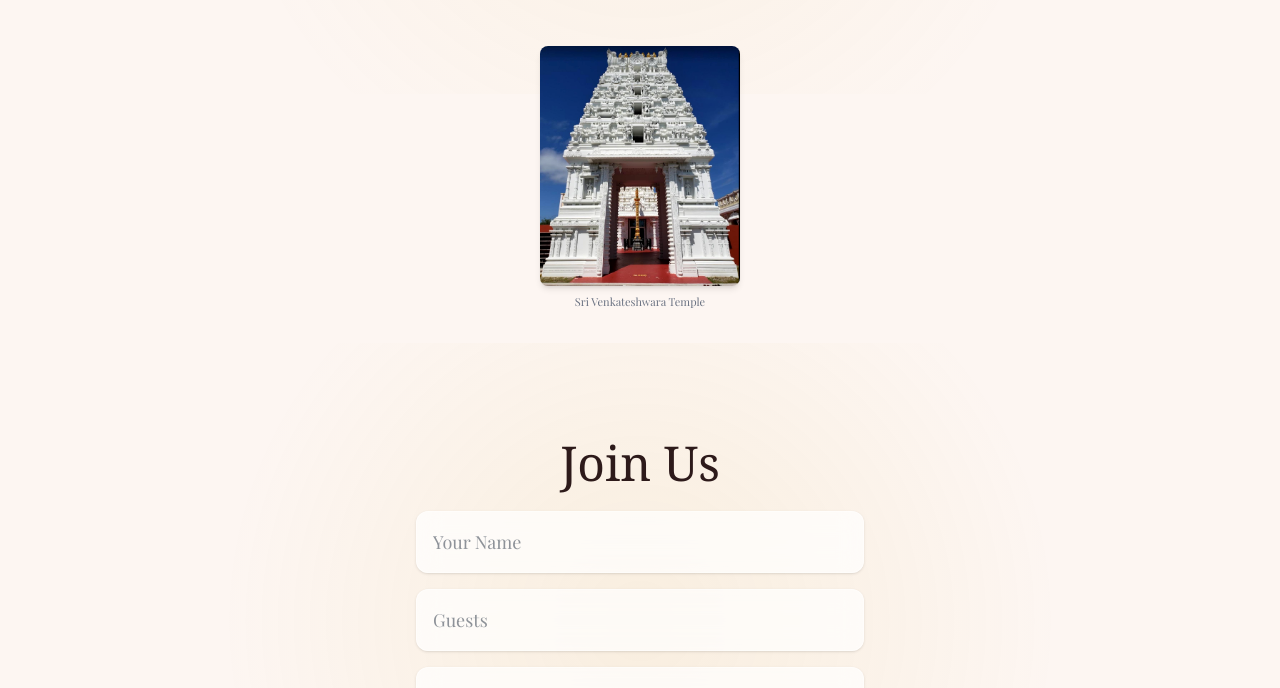
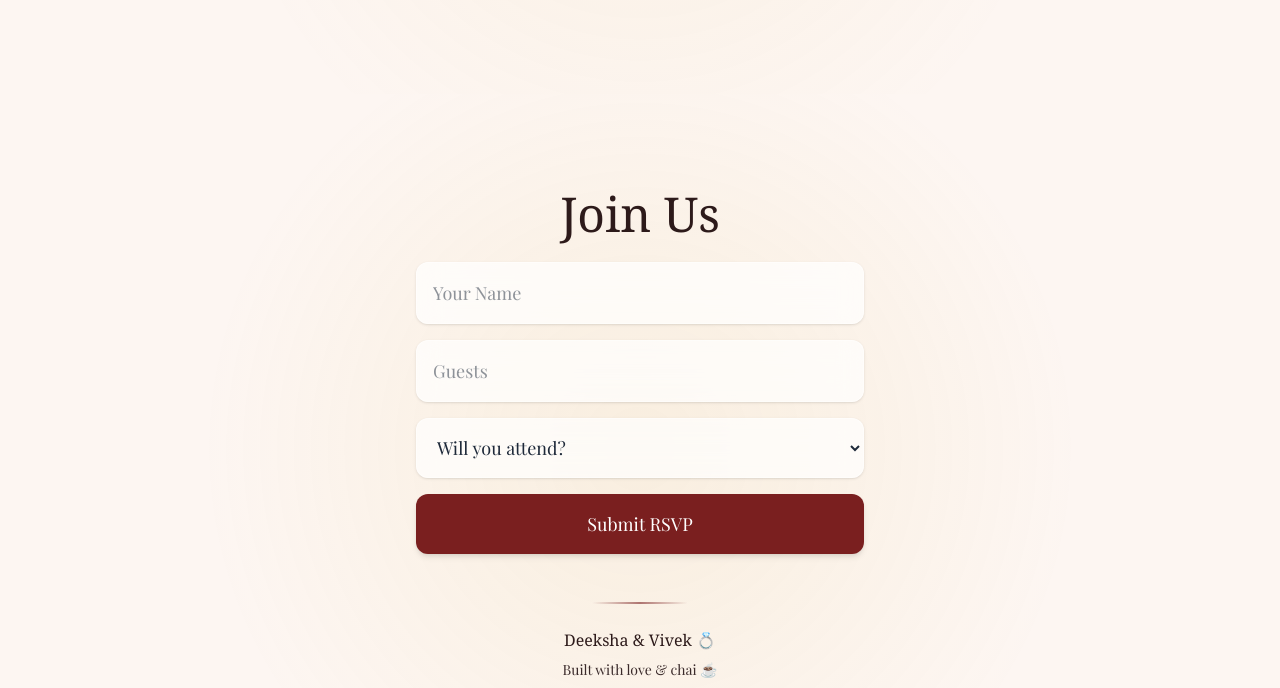
Before and after one commit to vivekyeletoth/deeksha-and-vivek-wedding, a Next.js app: page /celebration in a window 1280 px wide. Shown: the part 2102-2790 px from the top of the page. Built offline with nearby package versions, Linux system fonts and the light colour scheme; a web font is replaced by a local one.

Commit message:
fix full

```diff
--- a/app/celebration/page.tsx
+++ b/app/celebration/page.tsx
@@ -239,7 +239,7 @@ export default function Celebration() {
               Together with their families
             </p>
 
-            <h1 className="text-5xl md:text-6xl font-serif">
+            <h1 className="text-7xl md:text-8xl font-serif">
               Deeksha <br /> & <br /> Vivek
             </h1>
 
@@ -380,35 +380,11 @@ export default function Celebration() {
           </div>
         </section>
 
-        <section className="-mt-12 mb-8 flex justify-center relative z-20">
-          <div className="text-center">
-            <motion.img
-              src="/images/temple.jpg"
-              alt="Temple"
-              className="w-[200px] h-auto object-contain rounded-lg shadow-md mx-auto brightness-100 contrast-110 saturate-110"
-              initial={{ opacity: 0, y: 10 }}
-              whileInView={{ opacity: 1, y: 0 }}
-              transition={{ duration: 0.5 }}
-            />
-
-            <p className="mt-2 text-[11px] text-gray-500">
-              Sri Venkateshwara Temple
-            </p>
-          </div>
-        </section>
-
         <section
           id="rsvp"
           className="py-24 flex items-center justify-center text-center px-6 relative overflow-hidden isolate"
         >
           {/* Background (same as HOME) */}
-          <motion.div
-            style={{ y }}
-            className="fixed top-0 left-0 w-full h-screen pointer-events-none z-0"
-          >
-            <div className="hidden md:block w-full h-full bg-[url('/images/decor.png')] bg-no-repeat bg-cover bg-center opacity-40 saturate-75" />
-            <div className="block md:hidden w-full h-full bg-[url('/images/decor-mobile.png')] bg-no-repeat bg-cover bg-center opacity-40 saturate-75" />
-          </motion.div>
 
           {/* Subtle glow */}
           <div className="absolute inset-0 z-10 bg-[radial-gradient(circle_at_center,rgba(212,175,55,0.10),transparent_60%)]" />
@@ -459,26 +435,21 @@ export default function Celebration() {
                 Thank you! We can't wait to celebrate with you 💍
               </p>
             )}
+            {/* Divider */}
+            <div className="mt-12 w-24 h-[2px] bg-gradient-to-r from-transparent via-[#7a1f1f] to-transparent mx-auto opacity-60" />
+
+            {/* Footer-style ending */}
+            <div className="mt-6 space-y-2 text-center">
+              <p className="font-serif text-base text-[#2d1a1a]">
+                Deeksha & Vivek 💍
+              </p>
+              <p className="text-sm text-[#3a2a2a]">
+                Built with love & chai ☕
+              </p>
+              <p className="text-sm text-[#3a2a2a]">ಪ್ರೀತಿಯಿಂದ… ಎಂದೆಂದಿಗೂ ❤️</p>
+            </div>
           </div>
         </section>
-        {/* FOOTER */}
-        <footer className="relative py-20 text-center text-base text-[#2d1a1a] border-t border-[#e8d5c4] overflow-hidden">
-          {/* Background (same as sections but lighter) */}
-          <div className="absolute inset-0 z-0 opacity-40 saturate-75">
-            <div className="hidden md:block w-full h-full bg-[url('/images/decor.png')] bg-no-repeat bg-cover bg-center opacity-40 saturate-75" />
-            <div className="block md:hidden w-full h-full bg-[url('/images/decor-mobile.png')] bg-no-repeat bg-cover bg-center opacity-40 saturate-75" />
-          </div>
-
-          {/* Soft overlay for readability */}
-          {/* CONTENT */}
-          <div className="relative z-20">
-            <p className="font-serif text-lg text-[#2d1a1a]">
-              Deeksha & Vivek 💍
-            </p>
-            <p className="mt-2 text-[#3a2a2a]">Built with love & chai ☕</p>
-            <p className="mt-1 text-[#3a2a2a]">ಪ್ರೀತಿಯಿಂದ… ಎಂದೆಂದಿಗೂ ❤️</p>
-          </div>
-        </footer>
       </main>
     </>
   );
```
